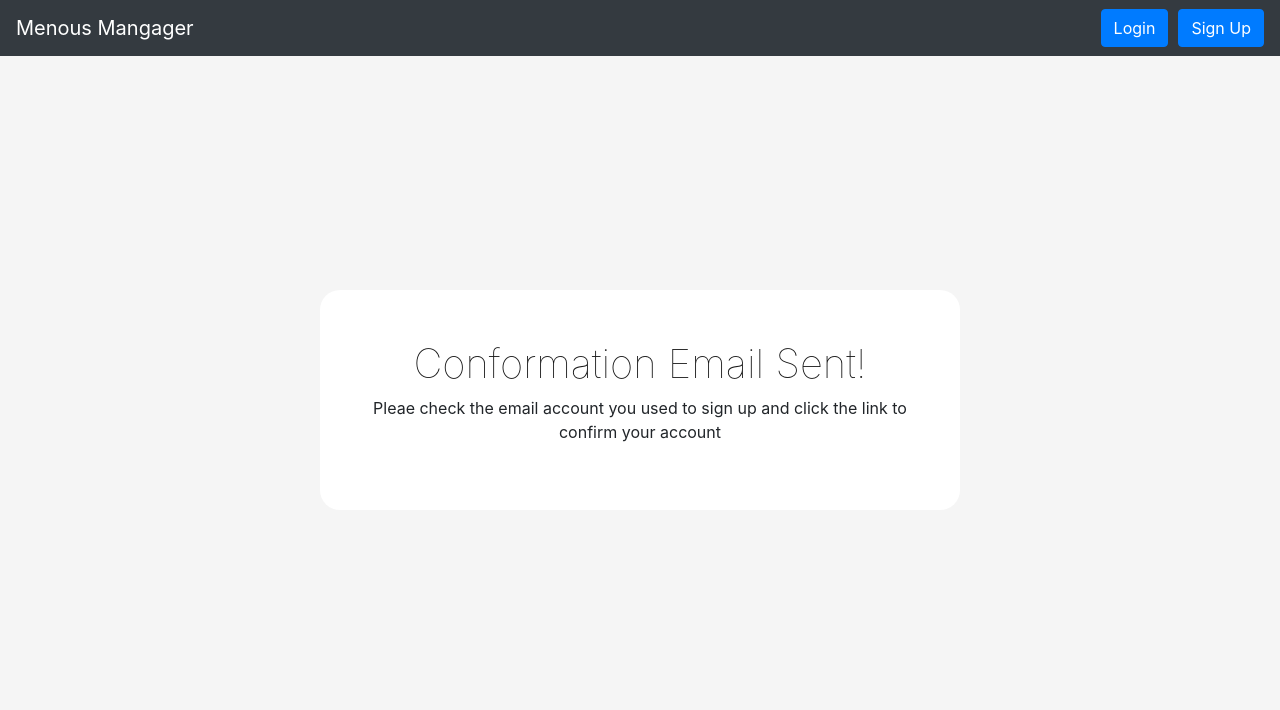
After one commit to snehashishLaskar090/PasswordManager, a Flask app: page /email in a window 1280 px wide. The commit adds this page. Shown: the top 710 px of the page. Run offline with Flask 2, Linux system fonts and the light colour scheme; some libraries are stand-ins or nearby versions.

Commit message:
added email verification

```diff
--- a/app.py
+++ b/app.py
@@ -1,14 +1,34 @@
 from flask import *
 from flask_session import Session
+from flask_mail import Mail, Message
 import requests
+from secrets import token_urlsafe
+import json
+from pathlib import Path
+import os
 
 app = Flask(__name__)
+path = str(Path(__file__).parent) + '/'
+print(path)
+
 app.config["SESSION_PERMANENT"] = True
 app.config["SESSION_TYPE"] = "filesystem"
 Session(app)
 
-# apiurl = "http://snehashishlaskar090.pythonanywhere.com/"
-apiurl= 'http://127.0.0.1:8000/'
+# configuration of mail
+app.config['MAIL_SERVER']='smtp.gmail.com'
+app.config['MAIL_PORT'] = 465
+app.config['MAIL_USERNAME'] = 'snehashish.laskar@sahyadrischool.org'
+app.config['MAIL_PASSWORD'] = 'snehashish08036'
+app.config['MAIL_USE_TLS'] = False
+app.config['MAIL_USE_SSL'] = True
+mail = Mail(app)
+
+apiurl = "http://snehashishlaskar090.pythonanywhere.com/"
+# apiurl= 'http://127.0.0.1:8000/'
+usrName = None
+psword = None
+
 
 def convertUserDataToJson(username):
     data = requests.get('{}sites?username={}'.format(apiurl, username)).json()
@@ -88,7 +108,11 @@ def signup():
 
         if user == None and pw == None:
             username = request.form['username']
+            usrName = username
             password = request.form['password']
+            psword = password
+
+            email = request.form['email']
             try:
                 convertUserDataToJson(username)
                 return render_template('signup.html', msg = "User Already Exists!")
@@ -96,12 +120,32 @@ def signup():
                 if len(password) < 8:
                     return render_template('signup.html', msg = "Please select a password more than 8 digits!")
                 else:
-                    query = requests.post('{}createuser?username={}&password={}'.format(
-                        apiurl,username, password
-                    ))
-                    session['username'] = username
 
-                    return redirect('/auth')
+                    token = str(token_urlsafe(16))
+                    if os.path.exists(path+'tokens.json'):
+                        with open(path+'tokens.json', 'w') as file:
+                            json.dump([], file)
+
+                    with open(path+'tokens.json') as file:
+                        data = json.load(file)
+
+                    data.append(token)
+
+                    with open(path+'tokens.json', 'w') as file:
+                        json.dump(data, file)
+
+                    try:
+                        msg = Message(
+                            'Confirmation Email',
+                            sender='snehashish.laskar@gmail.com',
+                            recipients=[email]
+                        )
+                        msg.body = render_template('email.html', username = username, link = f'https://snehashish08036.pythonanywhere.com/confirm/{token}')
+                        msg.html = render_template('email.html', username = username, link = f'http://snehashsih08036.pythonanywhere.com/confirm/{token}')
+                        mail.send(msg)
+                        return render_template('confirm.html')
+                    except Exception as ex:
+                        return str(ex)
 
         else:
             return redirect('/home')
@@ -182,5 +226,37 @@ def deleteUser():
     return redirect('/logout')
 
 
-if __name__ == '__main__':
-    app.run(debug=True, host='0.0.0.0', port=80)
+
+@app.route('/confirm/<token>', methods=['GET'])
+def confirm(token):
+
+    with open(path+'tokens.json') as file:
+        data = json.load(file)
+
+    if token in data:
+        query = requests.post('{}createuser?username={}&password={}'.format(
+                apiurl,usrName, psword
+            ))
+        session['username'] = usrName
+        return redirect('/home')
+    else:
+        return redirect('/signup')
+
+@app.route('/email', methods=['GET'])
+def email():
+    try:
+        msg = Message(
+            'Your Son',
+            sender='snehashish.laskar@gmail.com',
+            recipients=['snehashish.laskar@sahyadrischool.org', 'snehashish.laskar@gmail.com']
+        )
+
+        msg.body = render_template('email.html', username = 'Snehashish', link = 'https://snehashish08036.pythonanywhere.com/')
+        msg.html = render_template('email.html', username = 'Snehashish', link = 'https://snehashish08036.pythonanywhere.com/')
+        mail.send(msg)
+        return render_template('confirm.html')
+    except Exception as ex:
+        return str(ex)
+
+# if __name__ == '__main__':
+#     app.run(debug=True, host='0.0.0.0', port=80)
--- /dev/null
+++ b/templates/confirm.html
@@ -0,0 +1,51 @@
+{% extends "base.html" %}
+{% block title %}Home Page{% endblock %}
+
+{% block header %}
+<style>
+    body {
+        background: #f5f5f5;
+    }
+    .title {
+        font-weight: 100;
+        color: #191919;
+    }
+
+    #check {
+
+        outline: none;
+        border: 1px #191919 solid;
+        width: 30%;
+        padding:10px;
+        font-size:20px;
+        outline:none;
+        border:none;
+        border-radius: 20px;
+        margin-top:2rem;
+        box-shadow: 1px 1px 20px rgba(51,221,255,0.3);
+    }
+
+    .content a:hover{
+        width:41%;
+        cursor: pointer;
+    }
+    .content {
+        position: absolute;
+        top:50%;
+        left: 50%;
+        transform: translate(-50% , -50%);
+        width:auto;
+        background-color: #fff;
+        padding: 50px;
+        border-radius: 20px;
+    }
+</style>
+{% endblock %}
+
+{% block content %}
+<div class = "content">
+    <h1 class = 'title' >Conformation Email Sent!</h1>
+    <p>Pleae check the email account you used to sign up and click the link to confirm your account</p>
+</div>
+
+{% endblock %}
--- /dev/null
+++ b/templates/email.html
@@ -0,0 +1,22 @@
+
+<html lang="en">
+<head>
+
+</head>
+<body>
+    <div>
+        <h3>Hello {{ username }},</h3>
+        Thank you for joining Menous Manager.<br>
+
+        We'd like to confirm that your account was created successfully. To access Menous Manager click the link below.<br>
+
+        <a href="{{ link }}"">Click Here To confirm Email account</a><br>
+
+        If you experience any issues logging into your account, reach out to us at snehashish.laskar@gmail.com.<br>
+
+        Best, <br>
+        The Menous Manage team
+    </div>
+
+</body>
+</html>
--- a/templates/signup.html
+++ b/templates/signup.html
@@ -99,6 +99,9 @@
         <div class="form-group">
             <input type="text" class="form-control" name="username" id="exampleInputEmail1" aria-describedby="emailHelp" placeholder="Enter Username">
           </div>
+          <div class="form-group">
+            <input type="email" class="form-control" name="email" id="exampleInputEmail1" aria-describedby="emailHelp" placeholder="Enter email address">
+          </div>
         <div class="form-group">
           <input type="password" class="form-control" name="password" id="exampleInputPassword1" placeholder="Password">
         </div>
--- /dev/null
+++ b/tokens.json
@@ -0,0 +1 @@
+["oBX8WlMrbASuTq06R_mybA"]
```
Also changed, not shown: 1 other file.
